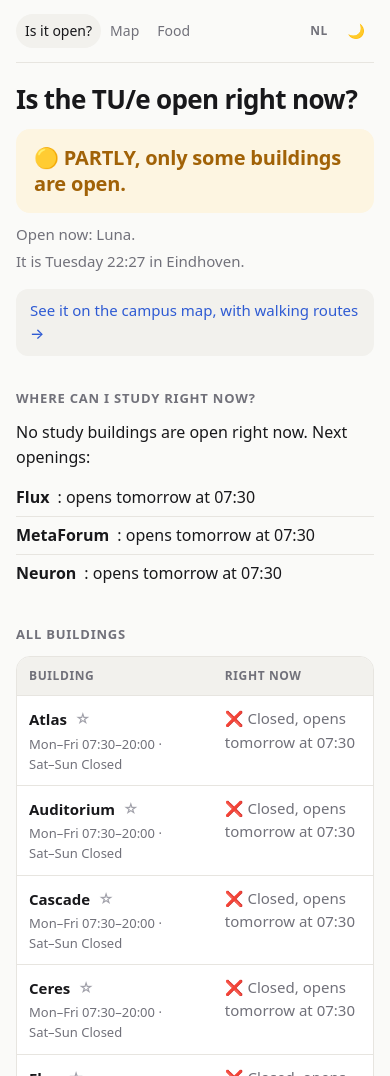
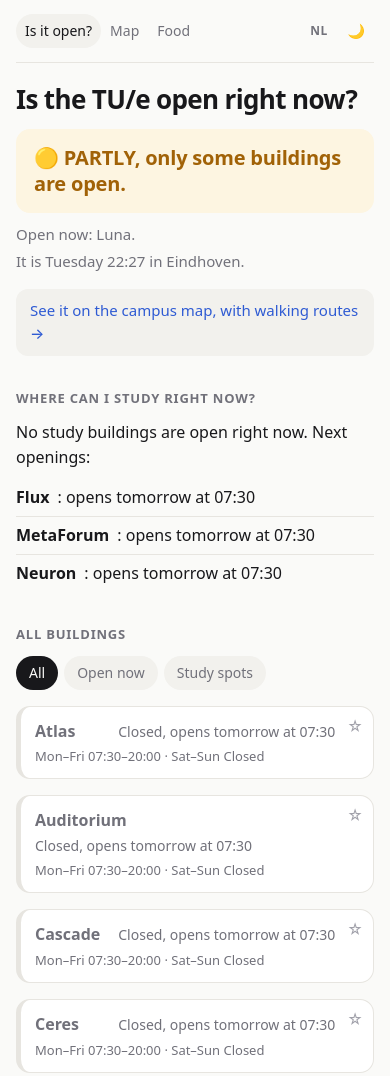
Before and after one commit to tiesjjanssen07/istueopen, a plain HTML site: page index.html in a window 390 px wide. Shown: the top 1076 px of the page. Drawn offline with Linux system fonts and the light colour scheme; no server answers.

Commit message:
cards on mobile

```diff
--- a/index.html
+++ b/index.html
@@ -111,7 +111,7 @@ function render() {
   var answer = document.getElementById("answer"), summary = document.getElementById("summary");
   if (open.length === 0) {
     answer.textContent = "❌ NO, all buildings are closed.";
-    summary.textContent = "Check the table to see when your building opens again.";
+    summary.textContent = "Check the list below to see when your building opens again.";
   } else if (open.length >= withHours.length - 1) {
     answer.textContent = "✅ YES, the campus is open!";
     summary.textContent = open.length + " of " + withHours.length + " buildings are open.";
@@ -122,7 +122,7 @@ function render() {
   var hol = holidayWarning(now);
   if (hol) {
     answer.textContent = "⚠️ NOT SURE, it's " + hol + ".";
-    summary.textContent = "Hours may be different today. The tables below show the normal hours.";
+    summary.textContent = "Hours may be different today. The lists below show the normal hours.";
   }
   document.getElementById("clock").textContent = "It is " + DAYS[now.day] + " " + now.time + " in Eindhoven.";
 
--- a/open.js
+++ b/open.js
@@ -137,16 +137,23 @@ function markAnswer() {
 
 function el(tag, text) { var e = document.createElement(tag); if (text != null) e.textContent = text; return e; }
 
-// phones get fewer columns
+// desktop gets the full table, phones get cards with filters
+var filters = {};
 function renderTable(headId, bodyId, items, now, withBuilding) {
   var narrow = window.innerWidth < 700;
   var head = document.getElementById(headId), body = document.getElementById(bodyId);
+  var table = head.parentNode;
   head.replaceChildren(); body.replaceChildren();
+  var box = document.getElementById(bodyId + "-cards");
+  if (!box) {
+    box = el("div"); box.id = bodyId + "-cards"; box.className = "cardbox";
+    table.parentNode.insertBefore(box, table.nextSibling);
+  }
+  box.replaceChildren();
+  table.hidden = narrow; box.hidden = !narrow;
+  if (narrow) return renderCards(box, bodyId, items, now, withBuilding);
 
-  // phones: two columns, the week's hours go under the name
-  var cols = narrow ? [withBuilding ? t("Name", "Naam") : t("Building", "Gebouw"), t("Right now", "Nu")]
-                    : [withBuilding ? t("Name", "Naam") : t("Building", "Gebouw"), t("Right now", "Nu"), t("Today", "Vandaag")];
-  if (!narrow) cols.push(t("Mon–Fri", "ma–vr"), t("Sat–Sun", "za–zo"));
+  var cols = [withBuilding ? t("Name", "Naam") : t("Building", "Gebouw"), t("Right now", "Nu"), t("Today", "Vandaag"), t("Mon–Fri", "ma–vr"), t("Sat–Sun", "za–zo")];
   var hr = el("tr");
   cols.forEach(function (c) { var th = el("th", c); th.scope = "col"; hr.append(th); });
   head.append(hr);
@@ -160,31 +167,60 @@ function renderTable(headId, bodyId, items, now, withBuilding) {
     line.append(mapLink(b), starButton(b));
     th.append(line);
     tr.append(th);
-    // under the name: building, the week's hours (phones only) and the note
-    var meta = el("span"); meta.className = "meta";
-    var bits = [];
-    if (withBuilding && b.building) bits.push(b.building);
-    if (narrow && !b.unknown) {
-      bits.push(t("Mon–Fri ", "ma–vr ") + dash(b.weekdays));
-      if (b.saturday !== undefined || b.sunday !== undefined) weekendText(b).split(", ").forEach(function (x) { bits.push(x); });
-      else bits.push(t("Sat–Sun ", "za–zo ") + weekendText(b));
-    }
-    bits.forEach(function (x, i) { if (i) meta.append(" · "); var sp = el("span", x); sp.className = "nw"; meta.append(sp); });
-    if (bits.length) th.append(meta);
+    if (withBuilding && b.building) { var meta = el("span", b.building); meta.className = "meta"; th.append(meta); }
     if (noteOf(b)) { var note = el("span", noteOf(b)); note.className = "note"; th.append(note); }
     var now_td = el("td");
     now_td.className = "status " + statusClass(s);
     if (s.open) now_td.append(el("b", s.text)); else now_td.textContent = s.text;
     tr.append(now_td);
-    if (!narrow) {
-      var td0 = el("td", b.unknown ? "?" : dash(today.range) + (today.label ? " (" + today.label + ")" : "")); td0.className = "time"; tr.append(td0);
-      var td1 = el("td", b.unknown ? "?" : dash(b.weekdays)); td1.className = "time"; tr.append(td1);
-      var td2 = el("td"); td2.className = "time";
-      (b.unknown ? "?" : weekendText(b)).split(", ").forEach(function (x, i) { if (i) td2.append(el("br")); td2.append(x); });
-      tr.append(td2);
-    }
+    var td0 = el("td", b.unknown ? "?" : dash(today.range) + (today.label ? " (" + today.label + ")" : "")); td0.className = "time"; tr.append(td0);
+    var td1 = el("td", b.unknown ? "?" : dash(b.weekdays)); td1.className = "time"; tr.append(td1);
+    var td2 = el("td"); td2.className = "time";
+    (b.unknown ? "?" : weekendText(b)).split(", ").forEach(function (x, i) { if (i) td2.append(el("br")); td2.append(x); });
+    tr.append(td2);
     body.append(tr);
   });
+}
+
+function renderCards(box, key, items, now, withBuilding) {
+  var opts = [["all", t("All", "Alles")], ["open", t("Open now", "Nu open")]];
+  if (items.some(function (x) { return x.study; })) opts.push(["study", t("Study spots", "Studeerplekken")]);
+  var pick = filters[key] || "all";
+  if (items.length > 4) {
+    var bar = el("div"); bar.className = "filter";
+    bar.setAttribute("role", "group"); bar.setAttribute("aria-label", t("Filter", "Filteren"));
+    opts.forEach(function (o) {
+      var btn = el("button", o[1]); btn.type = "button";
+      btn.setAttribute("aria-pressed", pick === o[0] ? "true" : "false");
+      btn.addEventListener("click", function () { filters[key] = o[0]; if (window.rerender) window.rerender(); });
+      bar.append(btn);
+    });
+    box.append(bar);
+  }
+  var ul = el("ul"); ul.className = "cards";
+  items.forEach(function (b) {
+    var s = status(b, now);
+    if (pick === "open" && !s.open) return;
+    if (pick === "study" && !b.study) return;
+    var li = el("li"); li.className = "card " + statusClass(s) + (linkedName() === b.name ? " linked" : "");
+    var main = el("div"); main.className = "main";
+    var top = el("div"); top.className = "top";
+    var name = el("b"); name.append(mapLink(b));
+    var st = el("span", s.text.replace(/^\S+\s/, "")); st.className = "st";
+    top.append(name, st);
+    main.append(top);
+    var bits = [];
+    if (withBuilding && b.building) bits.push(b.building);
+    if (!b.unknown) bits.push(t("Mon–Fri ", "ma–vr ") + dash(b.weekdays), (b.saturday !== undefined || b.sunday !== undefined) ? weekendText(b) : t("Sat–Sun ", "za–zo ") + weekendText(b));
+    var sub = el("div"); sub.className = "sub";
+    bits.forEach(function (x, i) { if (i) sub.append(" · "); var sp = el("span", x); sp.className = "nw"; sub.append(sp); });
+    if (bits.length) main.append(sub);
+    if (noteOf(b)) { var note = el("div", noteOf(b)); note.className = "cnote"; main.append(note); }
+    li.append(main, starButton(b));
+    ul.append(li);
+  });
+  if (!ul.children.length) { var none = el("p", t("Nothing here right now.", "Hier is nu niets.")); none.className = "empty"; box.append(none); }
+  else box.append(ul);
 }
 
 // dutch public holidays
--- a/style.css
+++ b/style.css
@@ -197,3 +197,31 @@ footer a { color: var(--muted); text-decoration: underline; }
 @media (max-width: 340px) {
   nav a { font-size: 13px; padding: 5px 7px; }
 }
+
+/* phone cards */
+.filter { display: flex; gap: 6px; flex-wrap: wrap; margin: 0 0 12px; }
+.filter button { font-size: 14px; padding: 6px 13px; border-radius: 99px; background: var(--soft); color: var(--muted); border: 0; }
+.filter button[aria-pressed="true"] { background: var(--fg); color: var(--bg); }
+.cards { list-style: none; padding: 0; margin: 0; display: grid; gap: 8px; }
+.card { display: flex; gap: 10px; align-items: flex-start; background: var(--card); border: 1px solid var(--line);
+  border-left: 5px solid var(--line); border-radius: var(--radius); padding: 12px 10px 12px 14px; }
+.card.open { border-left-color: var(--green); }
+.card.soon { border-left-color: var(--amber); }
+.card.closed, .card.unknown { border-left-color: var(--line); }
+.card.linked { background: var(--amberbg); }
+.card .main { flex: 1; min-width: 0; }
+.card .top { display: flex; flex-wrap: wrap; justify-content: space-between; align-items: baseline; gap: 2px 10px; }
+.card .top b { font-size: 16px; }
+.card .top b a { color: var(--fg); text-decoration: none; }
+.card .st { font-size: 14px; font-weight: 600; }
+.card.open .st { color: var(--green); }
+.card.soon .st { color: var(--amber); }
+.card.closed .st, .card.unknown .st { color: var(--muted); font-weight: 500; }
+.card.closed .top b a, .card.unknown .top b a { color: var(--muted); }
+.card .sub { font-size: 13px; color: var(--muted); margin-top: 3px; }
+.card .sub .nw { white-space: nowrap; }
+.card .cnote { font-size: 13px; color: var(--faint); margin-top: 2px; }
+.card button[data-star] { margin: -4px -2px 0 0; }
+.cardbox .empty { color: var(--muted); }
+.card.open, .card.soon, .card.closed, .card.unknown { color: var(--fg); font-weight: 400; }
+[hidden] { display: none !important; }
--- a/sw.js
+++ b/sw.js
@@ -1,6 +1,6 @@
 // keeps a copy of the site so it also opens without internet.
 // always tries the network first, so updates show up straight away when online.
-var CACHE = "istueopen-v6";
+var CACHE = "istueopen-v7";
 var FILES = [
   "./", "food", "report", "privacy", "404.html",
   "nl/", "nl/eten", "nl/melden", "nl/privacy",
```
Also changed, not shown: food.html (+2 -2 lines), nl/eten.html (+2 -2 lines), nl/index.html (+2 -2 lines).
